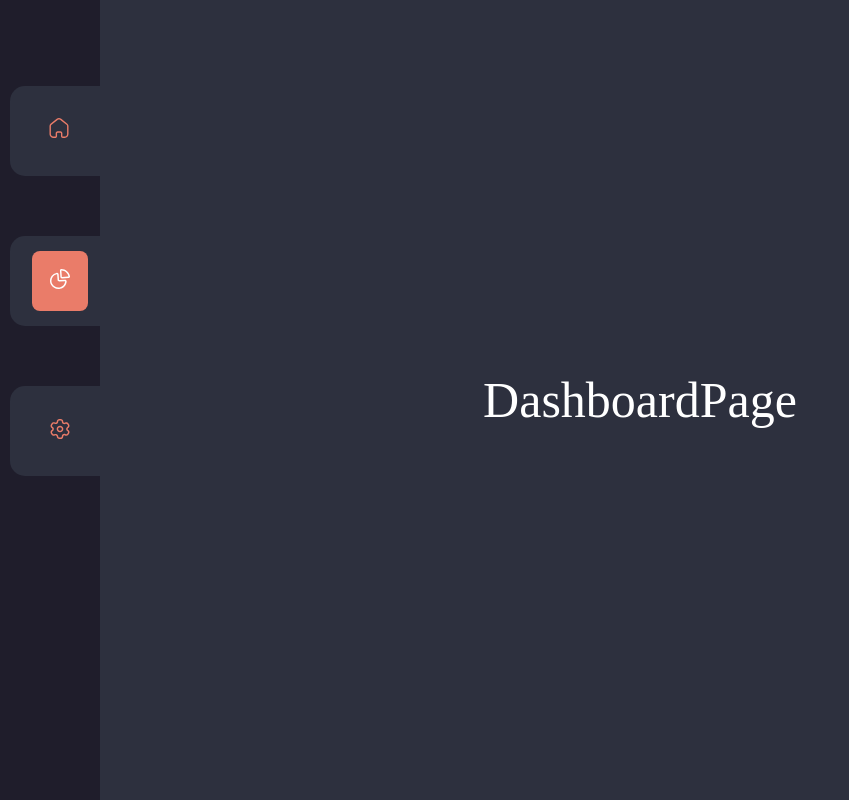
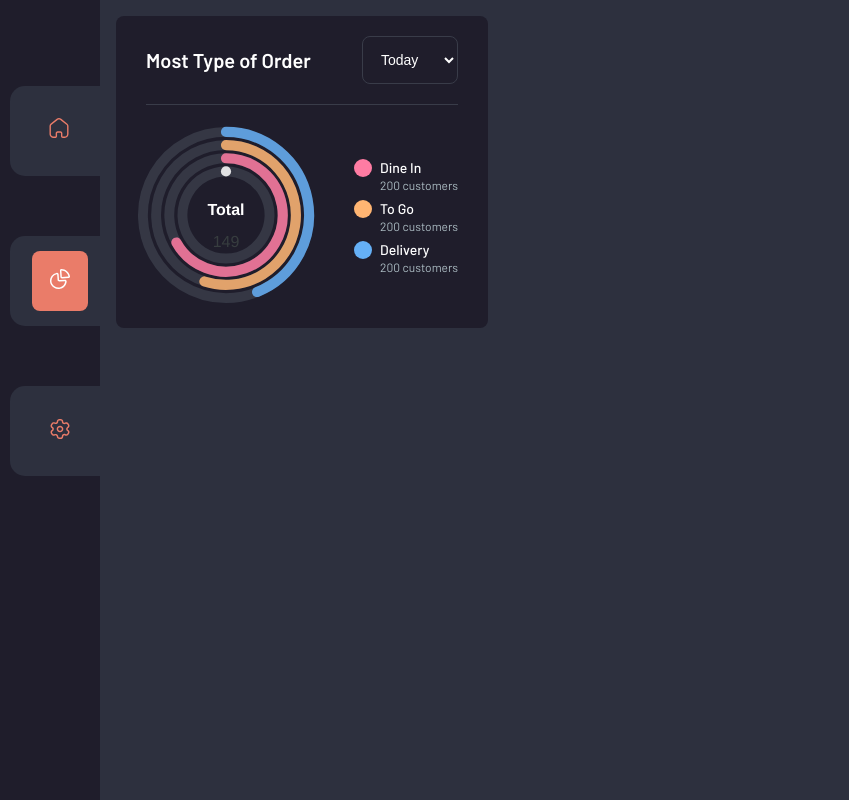
Before and after one commit to archis-academy/food-order-app-aries-1, a React (Vite) app: page /dashboard in a window 1280 px wide. Shown: the whole page, without its empty margins (0-849 px from the left). Built offline with nearby package versions, Linux system fonts and the light colour scheme; no server answers; the database is empty; sample sign-in values are in the browser's storage.

Commit message:
[FO-4]chart created

```diff
--- /dev/null
+++ b/src/components/MostTypeOfOrder/MostTypeOfOrder.jsx
@@ -0,0 +1,21 @@
+import ApexChart from "@/components/MostTypeOfOrder/MostTypeOfOrderApexChart";
+import "./MostTypeOfOrder.scss";
+function MostTypeOfOrder() {
+  return (
+    <div className="Most-type-of-order">
+      <div className="Most-type-of-order-heading">
+        <h3 className="Most-type-of-order-heading-title">Most Type of Order</h3>
+        <select className="Most-type-of-order-select">
+          <option value="today">Today</option>
+          <option value="week">Week</option>
+          <option value="months">Months</option>
+        </select>
+      </div>
+
+      <div className="Most-type-of-order-chart">
+        <ApexChart />
+      </div>
+    </div>
+  );
+}
+export default MostTypeOfOrder;
--- /dev/null
+++ b/src/components/MostTypeOfOrder/MostTypeOfOrder.scss
@@ -0,0 +1,41 @@
+@import "../../styles/abstracts/index";
+
+.Most-type-of-order {
+  background-color: $secondary-bg;
+  max-width: 372px;
+  max-height: 333px;
+  border-radius: 8px;
+  padding: 20px 30px;
+  .Most-type-of-order-heading {
+    display: flex;
+    justify-content: space-between;
+    align-items: center;
+    padding-bottom: 20px;
+    border-bottom: 1px solid $line-color;
+
+    .Most-type-of-order-heading-title {
+      color: $primary-font-color;
+      font-size: 20px;
+      font-weight: 600;
+    }
+    .Most-type-of-order-select {
+      padding: 14px;
+      border: 1px solid $line-color;
+      border-radius: 8px;
+      outline: none;
+      font-size: 14px;
+      background-color: $secondary-bg;
+      color: $primary-font-color;
+      cursor: pointer;
+      &:hover {
+        background-color: $line-color;
+      }
+    }
+  }
+
+  .Most-type-of-order-chart {
+    display: flex;
+    justify-content: space-between;
+    align-items: center;
+  }
+}
--- /dev/null
+++ b/src/components/MostTypeOfOrder/MostTypeOfOrderApexChart.jsx
@@ -0,0 +1,87 @@
+import React from "react";
+import ReactApexChart from "react-apexcharts";
+import "./MostTypeOfOrderApexChart.scss";
+
+function ApexChart() {
+  const series = [44, 55, 67, ""]; // series grafik içerisindeki her bir değerin sayısını ve miktarını belirtir. Boş stringin olma sebebi ise ortada bir tane boş bırakmak istediğimiz içindir.
+  const options = {
+    chart: {
+      type: "radialBar",
+    },
+    plotOptions: {
+      radialBar: {
+        hollow: {
+          margin: 0,
+          size: "35%",
+        },
+
+        track: {
+          background: "#393c49",
+          margin: 3,
+        },
+        dataLabels: {
+          name: {
+            fontSize: "22px",
+          },
+          value: {
+            fontSize: "16px",
+          },
+          total: {
+            show: true,
+            label: "Total",
+            color: "#fff",
+
+            formatter: function () {
+              return 149;
+            },
+          },
+        },
+      },
+    },
+    stroke: {
+      lineCap: "round",
+    },
+    labels: ["Delivery", "To Go", "Dine In", ""],
+    colors: ["#65B0F6", "#FFB572", "#FF7CA3", ""],
+  };
+
+  return (
+    <div className="chart-container">
+      <div id="chart">
+        <ReactApexChart
+          options={options}
+          series={series}
+          type="radialBar"
+          width={220}
+          height={220}
+        />
+      </div>
+      <div className="chart-details" id="html-dist">
+        <div className="info-box">
+          <div className="dine-in-color rounded-color "></div>
+          <div className="info">
+            <p className="info-title">Dine In</p>
+            <p className="customer-info">200 customers</p>
+          </div>
+        </div>
+        <div className="info-box">
+          <div className="to-go-color rounded-color"></div>
+          <div className="info">
+            <p className="info-title">To Go</p>
+            <p className="customer-info">200 customers</p>
+          </div>
+        </div>
+
+        <div className="info-box">
+          <div className="delivery-color rounded-color"></div>
+          <div className="info">
+            <p className="info-title">Delivery</p>
+            <p className="customer-info">200 customers</p>
+          </div>
+        </div>
+      </div>
+    </div>
+  );
+}
+
+export default ApexChart;
--- /dev/null
+++ b/src/components/MostTypeOfOrder/MostTypeOfOrderApexChart.scss
@@ -0,0 +1,50 @@
+@import "../../styles/abstracts/index";
+.chart-container {
+  display: flex;
+  align-items: center;
+  justify-content: space-between;
+  width: 100%;
+  padding-top: 20px;
+}
+#chart {
+  margin: -20px -25px -20px -30px;
+}
+.chart-details {
+  display: flex;
+  flex-direction: column;
+  gap: 8px;
+}
+.info-box {
+  display: flex;
+  gap: 8px;
+}
+.rounded-color {
+  width: 18px;
+  height: 18px;
+  border-radius: 50%;
+}
+.dine-in-color {
+  background-color: #ff7ca3;
+}
+.to-go-color {
+  background-color: #ffb572;
+}
+.delivery-color {
+  background-color: #65b0f6;
+}
+.info-title {
+  font-size: 14px;
+  font-weight: 500;
+  margin-bottom: 2px;
+}
+.customer-info {
+  font-size: 12px;
+  font-weight: 400;
+  color: $secondary-font-color;
+}
+@media (max-width: 460px) {
+  .rounded-color {
+    width: 12px;
+    height: 12px;
+  }
+}
--- a/src/pages/DashboardPage/DashboardPage.jsx
+++ b/src/pages/DashboardPage/DashboardPage.jsx
@@ -1,3 +1,4 @@
+import MostTypeOfOrder from "../../components/MostTypeOfOrder/MostTypeOfOrder";
 import Sidebar from "../../components/Sidebar/Sidebar";
 import "./DashboardPage.scss";
 
@@ -6,7 +7,7 @@ const DashboardPage = () => {
     <>
       <Sidebar />
       <main className="dashboard-page">
-        <div>DashboardPage</div>
+        <MostTypeOfOrder />
       </main>
     </>
   );
--- a/src/pages/DashboardPage/DashboardPage.scss
+++ b/src/pages/DashboardPage/DashboardPage.scss
@@ -1,12 +1,5 @@
-@import "../../styles/abstracts/variables";
+@import "../../styles/abstracts/placeholders";
 
 .dashboard-page {
-  display: flex;
-  align-items: center;
-  justify-content: center;
-  font-size: 50px;
-  background-color: $primary-bg;
-  width: 100%;
-  height: 100vh;
-  color: $primary-font-color;
+  @extend %main-container;
 }
```
